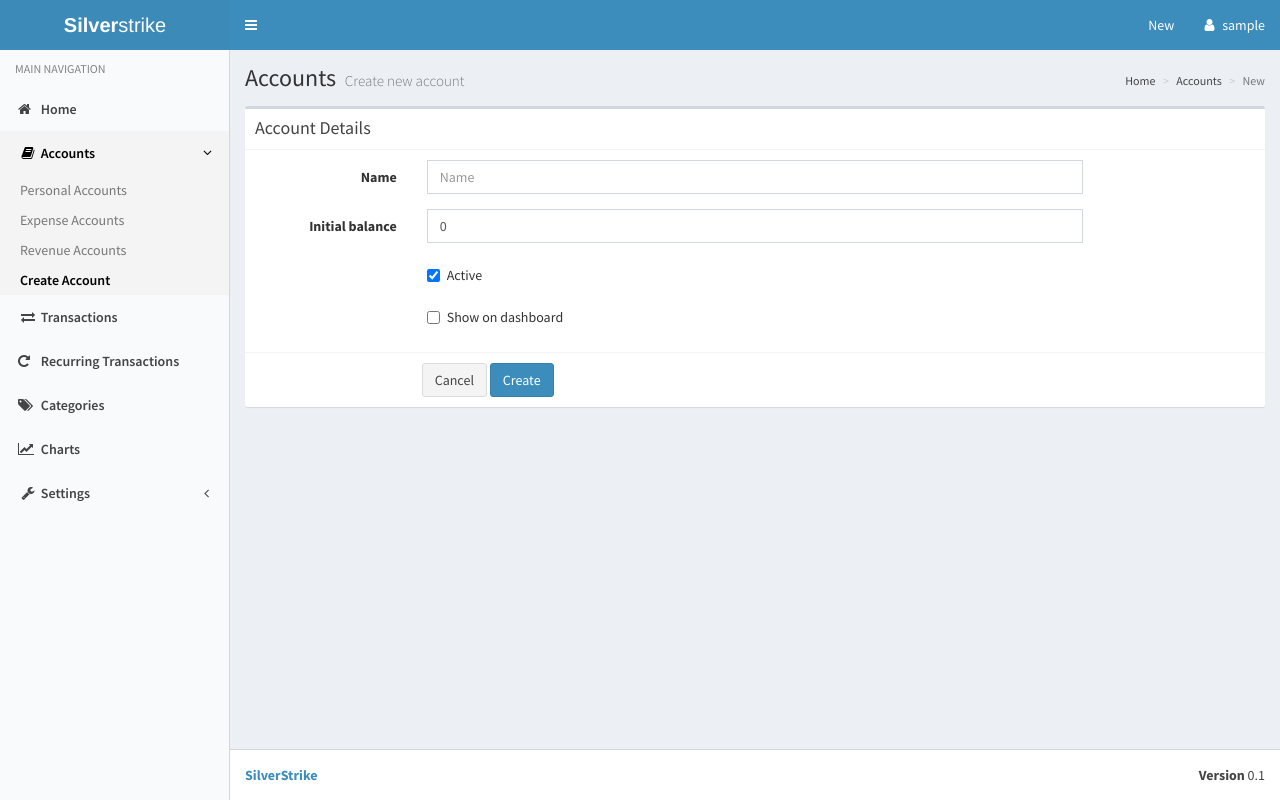
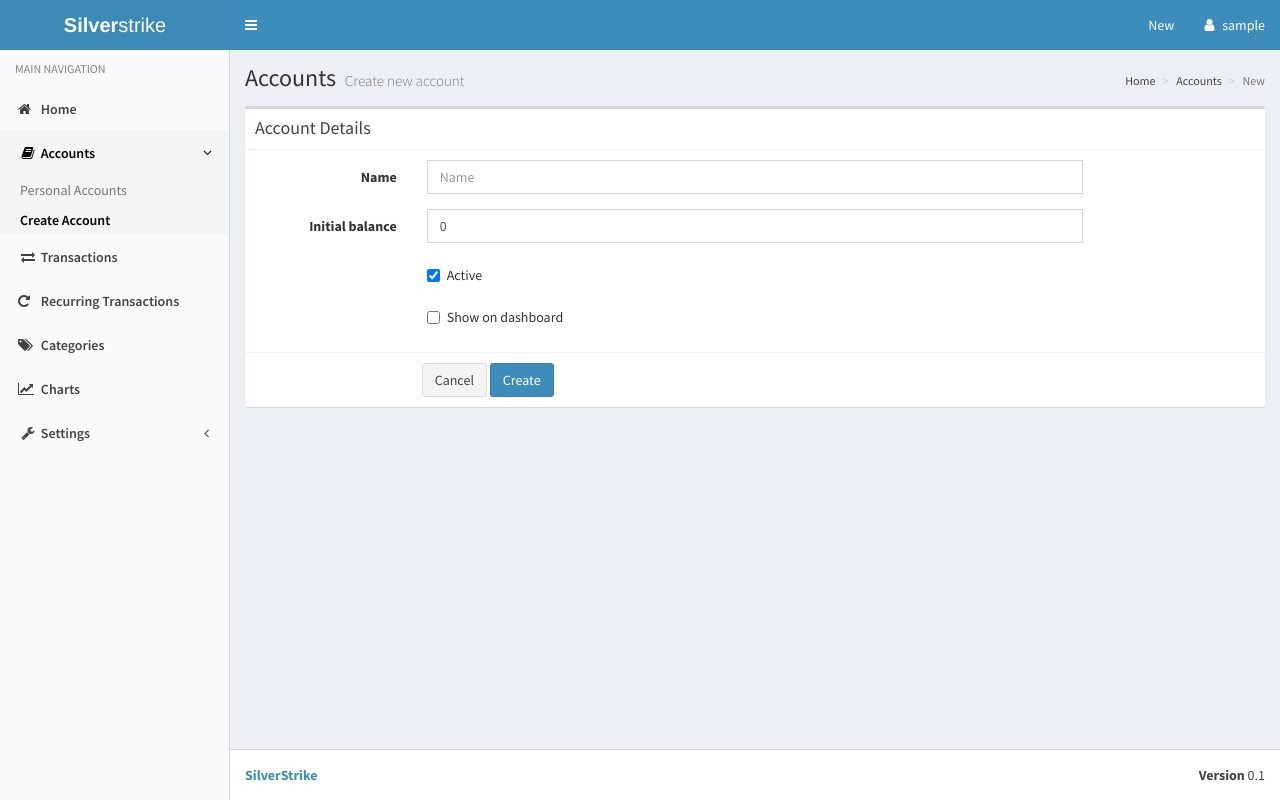
Before and after one commit to simhnna/PyAccountant, a Django app: page /accounts/new in a window 1280 px wide. Run offline with Django 3.2, Linux system fonts and the light colour scheme; the visitor is signed in with stand-in values (Sample User, id 1); parts of the project's set-up code (start-up, migrations or seed data) failed here and were passed over; some libraries are stand-ins or nearby versions.

Commit message:
Fix revert

```diff
--- a/silverstrike/templates/silverstrike/base.html
+++ b/silverstrike/templates/silverstrike/base.html
@@ -104,12 +104,6 @@
                 <li{% if submenu == "personal" %} class="active"{% endif %}>
                   <a href="{% url 'personal_accounts' %}">{% trans 'Personal Accounts' %}</a>
                 </li>
-                <li{% if submenu == "expense" %} class="active"{% endif %}>
-                  <a href="{% url 'expense_accounts' %}">{% trans 'Expense Accounts' %}</a>
-                </li>
-                <li{% if submenu == "revenue" %} class="active"{% endif %}>
-                  <a href="{% url 'revenue_accounts' %}">{% trans 'Revenue Accounts' %}</a>
-                </li>
                 <li{% if submenu == "new" %} class="active"{% endif %}>
                   <a href="{% url 'account_new' %}">{% trans 'Create Account' %}</a>
                 </li>
--- a/silverstrike/urls.py
+++ b/silverstrike/urls.py
@@ -3,7 +3,6 @@ from django.views.generic import TemplateView
 
 
 from . import api, views
-from .models import Account
 
 
 urlpatterns = [
--- a/silverstrike/views/account.py
+++ b/silverstrike/views/account.py
@@ -8,7 +8,7 @@ from django.views import generic
 
 from silverstrike.forms import AccountCreateForm, ReconcilationForm
 from silverstrike.lib import last_day_of_month
-from silverstrike.models import Account, Transaction
+from silverstrike.models import Account, Transaction, TransactionJournal
 
 
 def _get_account_info(dstart, dend, account=None):
@@ -71,17 +71,12 @@ class AccountIndex(LoginRequiredMixin, generic.ListView):
     account_type = ''
 
     def get_queryset(self):
-        return Account.objects.filter(account_type=self.account_type)
+        return Account.objects.filter(account_type=Account.PERSONAL)
 
     def get_context_data(self, **kwargs):
         context = super().get_context_data(**kwargs)
         context['menu'] = 'accounts'
-        if self.account_type == Account.PERSONAL:
-            context['submenu'] = 'personal'
-        elif self.account_type == Account.EXPENSE:
-            context['submenu'] = 'expense'
-        else:
-            context['submenu'] = 'revenue'
+        context['submenu'] = 'personal'
         return context
 
 
@@ -109,12 +104,6 @@ class AccountView(LoginRequiredMixin, generic.ListView):
         context = super().get_context_data(**kwargs)
         context['account'] = account
         context['menu'] = 'accounts'
-        if account.account_type == Account.PERSONAL:
-            context['submenu'] = 'personal'
-        elif account.account_type == Account.REVENUE:
-            context['submenu'] = 'revenue'
-        else:
-            context['submenu'] = 'expense'
         context['month'] = self.month
 
         context['previous_month'] = (self.month - timedelta(days=1)).replace(day=1)
```
Also changed, not shown: silverstrike/tests/test_views.py (+0 -16 lines), silverstrike/migrations/0004_auto_20170901_0759.py (added).
